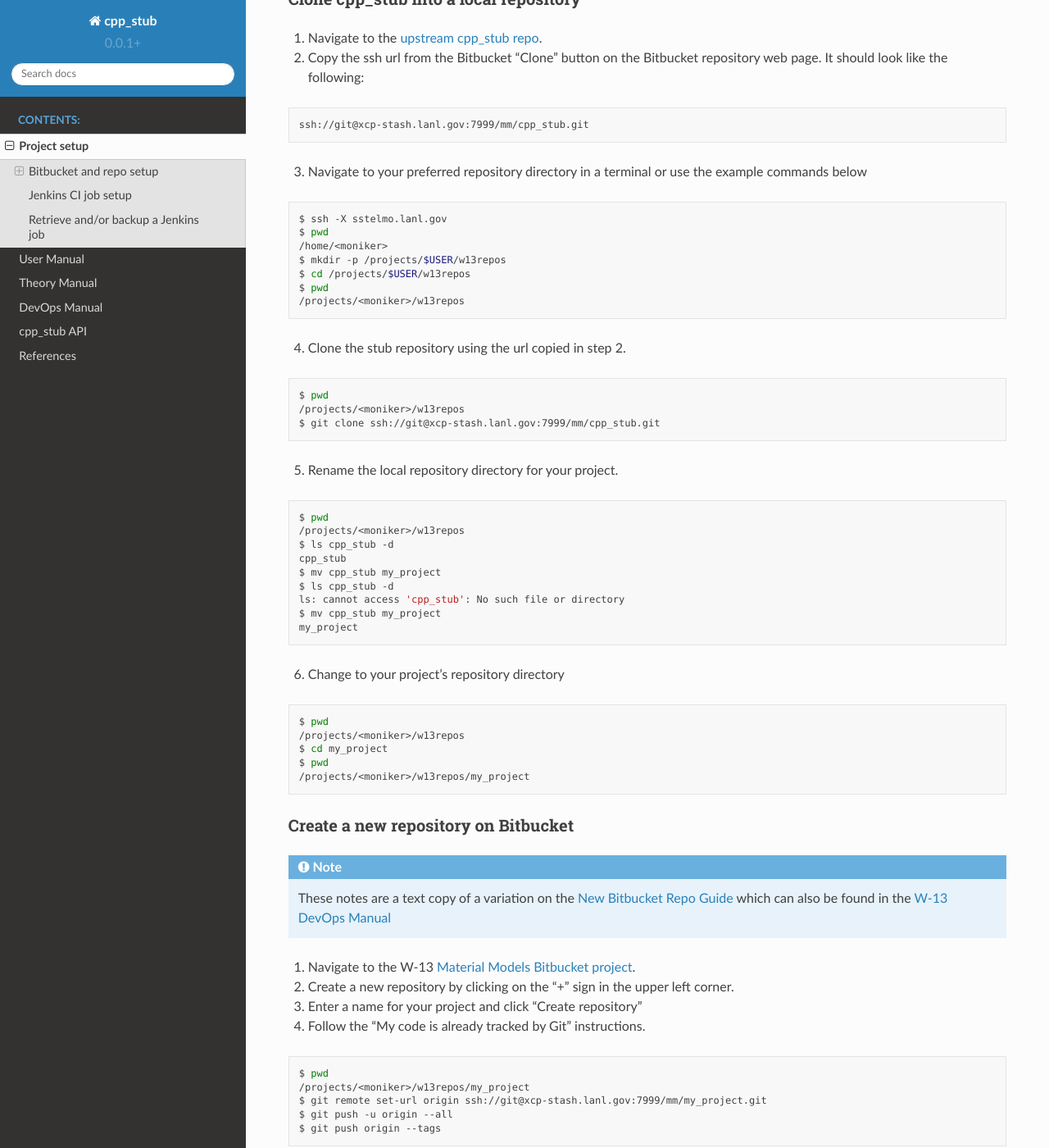
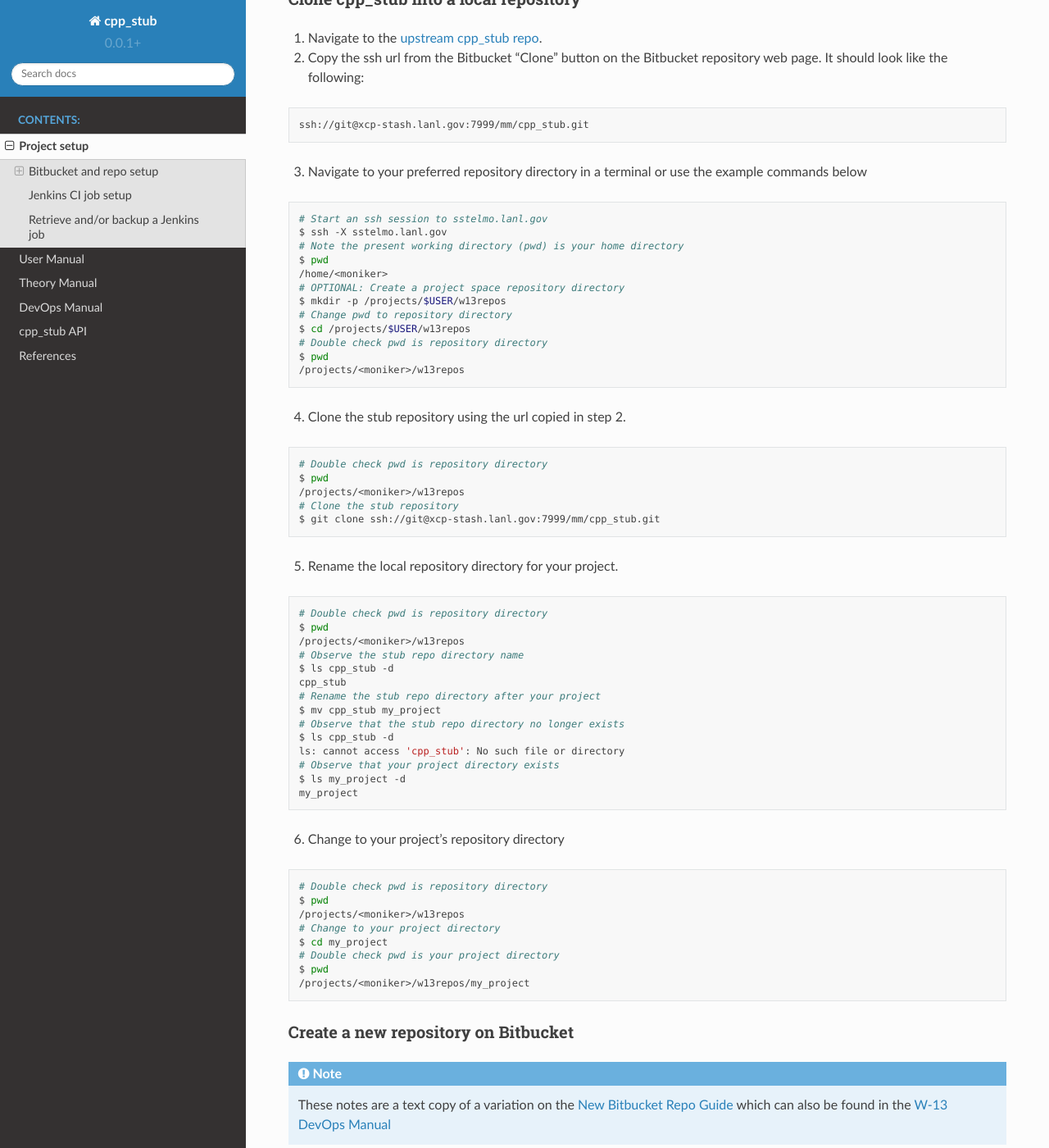
Before and after one commit to lanl/tardigrade-asp, a Sphinx documentation site: the page built from docs/stub.rst, in a window 1280 px wide and 1400 px high, scrolled down 503 px. Shown: the whole window at 82% size. Built offline with Sphinx 7.4.7 and the Read the Docs theme 2.0.0, drawn with Linux system fonts in a browser that asks for light colours.

Commit message:
MAINT: add inline comments to bash snippets

```diff
--- a/docs/bitbucket_setup.txt
+++ b/docs/bitbucket_setup.txt
@@ -27,11 +27,16 @@ Clone cpp\_stub into a local repository
 
 .. code:: bash
 
+   # Start an ssh session to sstelmo.lanl.gov
    $ ssh -X sstelmo.lanl.gov
+   # Note the present working directory (pwd) is your home directory
    $ pwd
    /home/<moniker>
+   # OPTIONAL: Create a project space repository directory
    $ mkdir -p /projects/$USER/w13repos
+   # Change pwd to repository directory
    $ cd /projects/$USER/w13repos
+   # Double check pwd is repository directory
    $ pwd
    /projects/<moniker>/w13repos
 
@@ -39,31 +44,41 @@ Clone cpp\_stub into a local repository
 
 .. code:: bash
 
+   # Double check pwd is repository directory
    $ pwd
    /projects/<moniker>/w13repos
+   # Clone the stub repository
    $ git clone ssh://git@xcp-stash.lanl.gov:7999/mm/cpp_stub.git
 
 5. Rename the local repository directory for your project.
 
 .. code:: bash
 
+   # Double check pwd is repository directory
    $ pwd
    /projects/<moniker>/w13repos
+   # Observe the stub repo directory name
    $ ls cpp_stub -d
    cpp_stub
+   # Rename the stub repo directory after your project
    $ mv cpp_stub my_project
+   # Observe that the stub repo directory no longer exists
    $ ls cpp_stub -d
    ls: cannot access 'cpp_stub': No such file or directory
-   $ mv cpp_stub my_project
+   # Observe that your project directory exists
+   $ ls my_project -d
    my_project
 
 6. Change to your project's repository directory
 
 .. code:: bash
 
+   # Double check pwd is repository directory
    $ pwd
    /projects/<moniker>/w13repos
+   # Change to your project directory
    $ cd my_project
+   # Double check pwd is your project directory
    $ pwd
    /projects/<moniker>/w13repos/my_project
 
```
